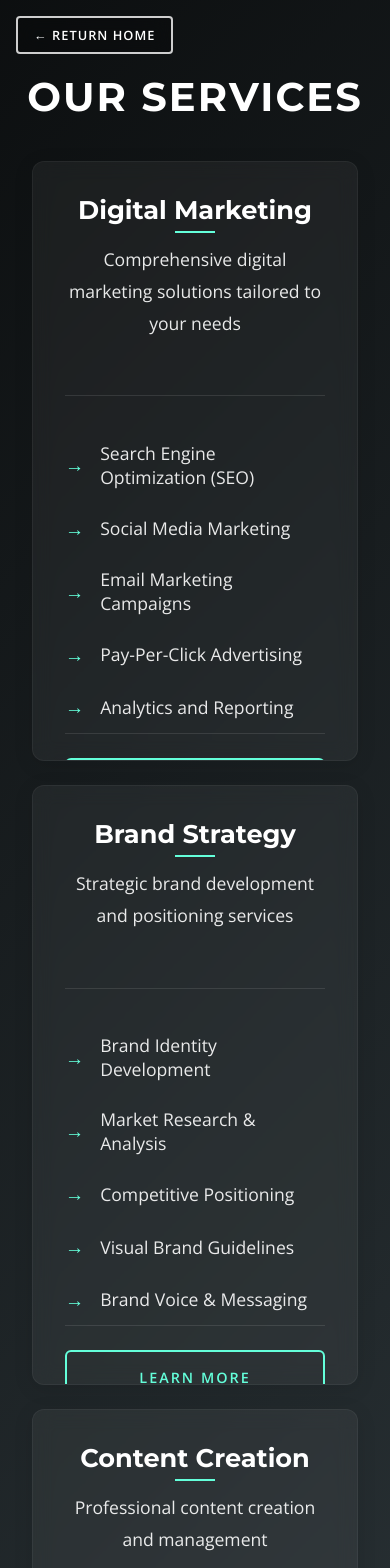
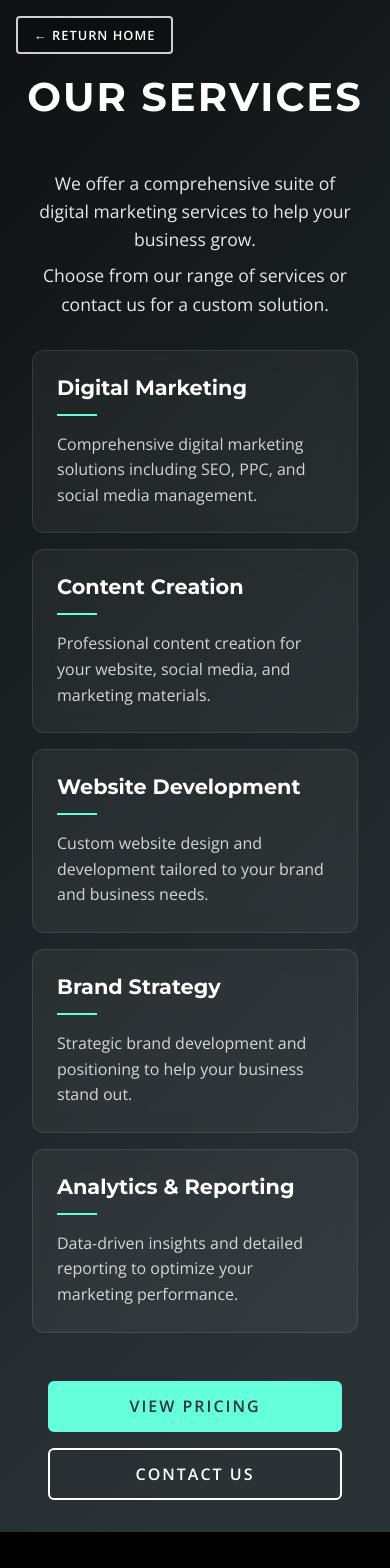
Before and after one commit to Dooblr/modus-marketing, a React (Vite) app: page /services in a window 390 px wide. Shown: the top 1568 px of the page. After the commit the page ends 1532 px from the top, so only its background shows below. Built offline with nearby package versions, Linux system fonts and the light colour scheme.

Commit message:
Update services and pricing page

```diff
--- a/src/App.scss
+++ b/src/App.scss
@@ -306,49 +306,57 @@ body {
 }
 
 .services-page {
-  .services-grid {
-    display: grid;
-    grid-template-columns: repeat(3, 1fr);
-    gap: 2.5rem;
-    padding: 2rem;
-    max-width: 1400px;
+  .services-content {
+    max-width: 1200px;
     width: 100%;
     margin: 0 auto;
+    padding: 2rem;
 
-    .service-card {
-      background: $card-bg;
+    .services-description {
+      text-align: center;
+      margin-bottom: 4rem;
+
+      p {
+        font-size: 1.2rem;
+        color: rgba($white, 0.9);
+        line-height: 1.6;
+        margin: 0.5rem 0;
+      }
+    }
+
+    .services-list {
+      display: grid;
+      grid-template-columns: repeat(auto-fit, minmax(300px, 1fr));
+      gap: 2rem;
+      margin-bottom: 4rem;
+
+      .service-item {
+        background: rgba($white, 0.05);
+        border: 1px solid rgba($white, 0.1);
         border-radius: 12px;
-      padding: 2.5rem;
-      text-align: center;
-      transition: all 0.4s cubic-bezier(0.4, 0, 0.2, 1);
+        padding: 2rem;
+        transition: all 0.3s cubic-bezier(0.4, 0, 0.2, 1);
         backdrop-filter: blur(10px);
-      position: relative;
-      overflow: hidden;
-      border: 1px solid rgba($white, 0.05);
-      box-shadow: 0 4px 20px rgba($black, 0.1);
-      height: 600px;
-      display: flex;
-      flex-direction: column;
 
         &:hover {
-        transform: translateY(-8px);
-        background: $hover-bg;
+          transform: translateY(-5px);
+          background: rgba($white, 0.08);
           border-color: rgba($accent, 0.2);
         }
 
         h3 {
           font-family: 'Montserrat', sans-serif;
-        font-size: 1.8rem;
-        margin-bottom: 1.2rem;
+          font-size: 1.5rem;
           color: $white;
+          margin-bottom: 1rem;
           position: relative;
+          padding-bottom: 1rem;
 
           &::after {
             content: '';
             position: absolute;
-          bottom: -8px;
-          left: 50%;
-          transform: translateX(-50%);
+            bottom: 0;
+            left: 0;
             width: 40px;
             height: 2px;
             background: $accent;
@@ -361,96 +369,51 @@ body {
         }
 
         p {
-        font-family: 'Open Sans', sans-serif;
-        color: rgba($white, 0.9);
-        line-height: 1.8;
-        margin-bottom: 1.5rem;
+          color: rgba($white, 0.8);
+          line-height: 1.6;
           font-size: 1.1rem;
-      }
-
-      .service-details {
-        text-align: left;
-        margin-top: 2rem;
-        padding-top: 2rem;
-        border-top: 1px solid rgba($white, 0.1);
-        display: flex;
-        flex-direction: column;
-        flex: 1;
-
-        ul {
-          list-style: none;
-          padding: 0;
-          margin: 0;
-          flex: 1;
-
-          li {
-            color: rgba($white, 0.9);
-            padding: 0.8rem 0;
-            font-family: 'Open Sans', sans-serif;
-            display: flex;
-            align-items: center;
-            font-size: 1.1rem;
-
-            &::before {
-              content: "→";
-              margin-right: 1rem;
-              color: $accent;
-              font-size: 1.2rem;
-              transition: transform 0.3s ease;
-            }
-
-            &:hover::before {
-              transform: translateX(5px);
         }
       }
     }
 
-        .learn-more-section {
-          margin-top: auto;
-          padding-top: 1.5rem;
-          border-top: 1px solid rgba($white, 0.1);
-          text-align: center;
+    .action-buttons {
+      display: flex;
+      justify-content: center;
+      gap: 2rem;
+      margin-top: 3rem;
 
-          a {
-            width: 100%;
-            display: block;
+      .action-button {
+        font-family: 'Open Sans', sans-serif;
+        font-size: 1.1rem;
+        padding: 1rem 2.5rem;
+        border-radius: 6px;
+        border: 2px solid;
+        cursor: pointer;
+        transition: all 0.3s ease;
+        text-transform: uppercase;
+        letter-spacing: 2px;
+        font-weight: 600;
+        min-width: 200px;
+
+        &.pricing-button {
+          background: $accent;
+          border-color: $accent;
+          color: $gunmetal;
+
+          &:hover {
+            background: transparent;
+            color: $accent;
+          }
         }
 
-          .learn-more-btn {
-            width: 100%;
-            font-size: 0.9rem;
-            padding: 1rem;
+        &.contact-button {
           background: transparent;
-            border: 2px solid $accent;
-            color: $accent;
-            border-radius: 6px;
-            font-family: 'Open Sans', sans-serif;
-            font-weight: 600;
-            text-transform: uppercase;
-            letter-spacing: 2px;
-            cursor: pointer;
-            transition: all 0.3s cubic-bezier(0.4, 0, 0.2, 1);
-            position: relative;
-            z-index: 1;
-
-            &::before {
-              content: '';
-              position: absolute;
-              top: 0;
-              left: 0;
-              width: 0;
-              height: 100%;
-              background: $accent;
-              transition: width 0.3s ease;
-              z-index: -1;
-            }
+          border-color: $white;
+          color: $white;
 
           &:hover {
+            background: $white;
             color: $gunmetal;
-
-              &::before {
-                width: 100%;
-              }
           }
         }
       }
@@ -458,62 +421,47 @@ body {
   }
 }
 
-  .services-banner {
-    width: 100%;
-    background: linear-gradient(
-      45deg,
-      rgba($gunmetal, 0.95),
-      rgba($black, 0.95)
-    );
-    padding: 4rem 2rem;
-    text-align: center;
-    margin-top: 3rem;
+@media (max-width: 768px) {
+  .services-page {
+    .services-content {
+      padding: 1rem;
 
-    h2 {
-      font-family: 'Montserrat', sans-serif;
-      font-size: 2.5rem;
-      color: $white;
-      margin-bottom: 1rem;
+      .services-description {
+        margin-bottom: 2rem;
+
+        p {
+          font-size: 1.1rem;
+        }
+      }
+
+      .services-list {
+        grid-template-columns: 1fr;
+        gap: 1rem;
+        margin-bottom: 2rem;
+
+        .service-item {
+          padding: 1.5rem;
+
+          h3 {
+            font-size: 1.3rem;
           }
 
           p {
-      font-family: 'Open Sans', sans-serif;
-      color: rgba($white, 0.8);
-      font-size: 1.2rem;
-      max-width: 600px;
-      margin: 0 auto;
-      line-height: 1.6;
+            font-size: 1rem;
           }
         }
       }
 
-// Update responsive styles
-@media (max-width: 1024px) {
-  .services-page {
-    .services-grid {
-      grid-template-columns: repeat(2, 1fr);
-      padding: 1.5rem;
-      gap: 1.5rem;
+      .action-buttons {
+        flex-direction: column;
+        gap: 1rem;
+        padding: 0 1rem;
 
-      .service-card {
-        padding: 1.5rem;
-      }
-    }
-  }
-}
-
-@media (max-width: 768px) {
-  .services-page {
-    .services-grid {
-      grid-template-columns: 1fr;
-      padding: 1rem;
-      gap: 1.5rem;
-
-      .service-card {
-        padding: 2rem;
-
-        h3 {
-          font-size: 1.6rem;
+        .action-button {
+          width: 100%;
+          min-width: unset;
+          font-size: 1rem;
+          padding: 0.8rem 1.5rem;
         }
       }
     }
@@ -951,8 +899,17 @@ body {
 
       &:hover {
         background: rgba($gunmetal, 0.3);
-        transform: translateX(5px);
         border-color: rgba($accent, 0.2);
+      }
+
+      &.highlighted {
+        background: rgba($accent, 0.1);
+        border-color: rgba($accent, 0.3);
+        box-shadow: 0 0 15px rgba($accent, 0.1);
+
+        .feature-content .feature-header h3 {
+          color: $accent;
+        }
       }
 
       .feature-content {
@@ -960,6 +917,7 @@ body {
         display: flex;
         flex-direction: column;
         justify-content: center;
+        text-align: center;
 
         .feature-header {
           margin: 0;
--- a/src/components/FeatureItem.tsx
+++ b/src/components/FeatureItem.tsx
@@ -2,13 +2,13 @@ import { motion } from "framer-motion";
 
 interface FeatureItemProps {
   feature: string;
+  highlighted?: boolean;
 }
 
 const itemVariants = {
-  hidden: { opacity: 0, x: -20 },
+  hidden: { opacity: 0 },
   visible: {
     opacity: 1,
-    x: 0,
     transition: {
       duration: 0.3,
       ease: "easeOut"
@@ -16,7 +16,6 @@ const itemVariants = {
   },
   exit: {
     opacity: 0,
-    x: 20,
     transition: {
       duration: 0.2,
       ease: "easeIn"
@@ -24,10 +23,10 @@ const itemVariants = {
   }
 };
 
-export default function FeatureItem({ feature }: FeatureItemProps) {
+export default function FeatureItem({ feature, highlighted = false }: FeatureItemProps) {
   return (
     <motion.div
-      className="feature-card"
+      className={`feature-card ${highlighted ? 'highlighted' : ''}`}
       variants={itemVariants}
       initial="hidden"
       animate="visible"
--- a/src/pages/Pricing.tsx
+++ b/src/pages/Pricing.tsx
@@ -17,74 +17,83 @@ const containerVariants = {
   exit: { opacity: 0 }
 };
 
-const itemVariants = {
-  hidden: { opacity: 0, y: 20 },
-  visible: {
-    opacity: 1,
-    y: 0,
-    transition: {
-      duration: 0.3
-    }
-  },
-  exit: {
-    opacity: 0,
-    y: -20,
-    transition: {
-      duration: 0.2
-    }
-  }
-};
-
 interface Plan {
   name: string;
   displayName: string;
   features: string[];
 }
 
+// All possible features across all plans
+const ALL_FEATURES = [
+  'Customized Website',
+  'Social Media Management',
+  'Content Creation',
+  'Increased Pages, Content, and Edits',
+  'Ad Campaigns (PPC)',
+  'Advanced Analytics',
+  'Priority Support',
+  'A/B Testing',
+  'SEO',
+  'Email Marketing',
+  'Unlimited Pages, Content, and Edits',
+  'Monthly Strategy Sessions',
+  'Dedicated White Glove Service'
+];
+
+// Base features included in the Essential plan
+const ESSENTIAL_FEATURES = [
+  'Customized Website',
+  'Social Media Management',
+  'Content Creation'
+];
+
+// Professional plan includes all Essential features plus its own
+const PROFESSIONAL_FEATURES = [
+  ...ESSENTIAL_FEATURES,
+  'Increased Pages, Content, and Edits',
+  'Ad Campaigns (PPC)',
+  'Advanced Analytics',
+  'Priority Support',
+  'A/B Testing',
+  'SEO',
+  'Email Marketing'
+];
+
+// Enterprise plan includes all Professional features plus its own
+const ENTERPRISE_FEATURES = [
+  ...PROFESSIONAL_FEATURES,
+  'Unlimited Pages, Content, and Edits',
+  'Monthly Strategy Sessions',
+  'Dedicated White Glove Service'
+];
+
 const PLANS: Plan[] = [
   {
-    name: 'Starter',
-    displayName: 'Essentials',
-    features: [
-      'Basic Marketing Tools',
-      'Social Media Management',
-      'Content Creation',
-      'Monthly Analytics Report',
-      'Email Support'
-    ]
+    name: 'Essential',
+    displayName: 'Essential',
+    features: ESSENTIAL_FEATURES
   },
   {
-    name: 'Scale-Up',
+    name: 'Professional',
     displayName: 'Professional',
-    features: [
-      'Advanced Analytics',
-      'Email Campaigns',
-      'SEO Optimization',
-      'Content Strategy',
-      'Social Media Strategy',
-      'Priority Support',
-      'Weekly Reports'
-    ]
+    features: PROFESSIONAL_FEATURES
   },
   {
     name: 'Enterprise',
     displayName: 'Enterprise',
-    features: [
-      'Full Service Suite',
-      'Custom Strategy',
-      'Priority Support',
-      'White Label Solutions',
-      'Dedicated Account Team',
-      'Custom Development',
-      'Market Research',
-      'Competitor Analysis',
-      'Monthly Strategy Sessions'
-    ]
+    features: ENTERPRISE_FEATURES
   }
 ];
 
 export default function Pricing() {
   const [selectedPlan, setSelectedPlan] = useState<Plan>(PLANS[1]); // Start with Professional
+
+  const isFeatureHighlighted = (feature: string) => {
+    // if (feature === 'Increased Pages, Content, and Edits' && selectedPlan.name === 'Enterprise') {
+    //   return true; // Don't highlight "Increased" when "Unlimited" is selected
+    // }
+    return selectedPlan.features.includes(feature);
+  };
 
   return (
     <motion.div
@@ -128,8 +137,12 @@ export default function Pricing() {
           }}
         >
           <AnimatePresence mode="wait">
-            {selectedPlan.features.map((feature) => (
-              <FeatureItem key={feature} feature={feature} />
+            {ALL_FEATURES.map((feature) => (
+              <FeatureItem
+                key={feature}
+                feature={feature}
+                highlighted={isFeatureHighlighted(feature)}
+              />
             ))}
           </AnimatePresence>
         </motion.div>
--- a/src/pages/Services.tsx
+++ b/src/pages/Services.tsx
@@ -3,18 +3,16 @@ import HomeButton from "../components/HomeButton";
 import { Link } from "react-router-dom";
 
 const containerVariants = {
-  hidden: { opacity: 0, x: '100%' },
+  hidden: { opacity: 0 },
   visible: {
     opacity: 1,
-    x: 0,
     transition: {
-      type: "tween",
-      ease: "easeInOut",
       when: "beforeChildren",
-      staggerChildren: 0.1
+      staggerChildren: 0.1,
+      duration: 0.3
     }
   },
-  exit: { opacity: 0, x: '-100%' }
+  exit: { opacity: 0 }
 };
 
 const itemVariants = {
@@ -22,49 +20,26 @@ const itemVariants = {
   visible: { opacity: 1, y: 0 }
 };
 
-interface ServiceDetail {
-  title: string;
-  description: string;
-  details: string[];
-  learnMorePath: string;
-}
-
-const servicesData: ServiceDetail[] = [
+const services = [
   {
     title: "Digital Marketing",
-    description: "Comprehensive digital marketing solutions tailored to your needs",
-    details: [
-      "Search Engine Optimization (SEO)",
-      "Social Media Marketing",
-      "Email Marketing Campaigns",
-      "Pay-Per-Click Advertising",
-      "Analytics and Reporting"
-    ],
-    learnMorePath: "/services/digitalmarketing"
+    description: "Comprehensive digital marketing solutions including SEO, PPC, and social media management."
+  },
+  {
+    title: "Content Creation",
+    description: "Professional content creation for your website, social media, and marketing materials."
+  },
+  {
+    title: "Website Development",
+    description: "Custom website design and development tailored to your brand and business needs."
   },
   {
     title: "Brand Strategy",
-    description: "Strategic brand development and positioning services",
-    details: [
-      "Brand Identity Development",
-      "Market Research & Analysis",
-      "Competitive Positioning",
-      "Visual Brand Guidelines",
-      "Brand Voice & Messaging"
-    ],
-    learnMorePath: "/services/brandstrategy"
+    description: "Strategic brand development and positioning to help your business stand out."
   },
   {
-    title: "Content Creation",
-    description: "Professional content creation and management",
-    details: [
-      "Website Copy & Blog Posts",
-      "Social Media Content",
-      "Video Production",
-      "Infographics & Visual Content",
-      "Content Strategy Planning"
-    ],
-    learnMorePath: "/services/contentcreation"
+    title: "Analytics & Reporting",
+    description: "Data-driven insights and detailed reporting to optimize your marketing performance."
   }
 ];
 
@@ -80,55 +55,50 @@ export default function Services() {
       <HomeButton />
       <h1>Our Services</h1>
 
-      <motion.div className="services-grid" variants={itemVariants}>
-        {servicesData.map((service, index) => (
+      <motion.div
+        className="services-content"
+        variants={itemVariants}
+      >
+        <div className="services-description">
+          <p>We offer a comprehensive suite of digital marketing services to help your business grow.</p>
+          <p>Choose from our range of services or contact us for a custom solution.</p>
+        </div>
+
+        <div className="services-list">
+          {services.map((service, index) => (
             <motion.div
               key={service.title}
-            className="service-card"
+              className="service-item"
               initial={{ opacity: 0, y: 20 }}
               animate={{ opacity: 1, y: 0 }}
               transition={{ delay: index * 0.1 }}
             >
               <h3>{service.title}</h3>
               <p>{service.description}</p>
+            </motion.div>
+          ))}
+        </div>
 
-            <motion.div
-              className="service-details"
-              initial={{ opacity: 0 }}
-              animate={{ opacity: 1 }}
-              transition={{ delay: 0.2 }}
-            >
-              <ul>
-                {service.details.map((detail, i) => (
-                  <motion.li
-                    key={i}
-                    initial={{ opacity: 0, x: -20 }}
-                    animate={{ opacity: 1, x: 0 }}
-                    transition={{ delay: i * 0.1 + 0.3 }}
-                  >
-                    {detail}
-                  </motion.li>
-                ))}
-              </ul>
-              <motion.div
-                className="learn-more-section"
-                initial={{ opacity: 0 }}
-                animate={{ opacity: 1 }}
-                transition={{ delay: 0.5 }}
-              >
-                <Link to={service.learnMorePath}>
+        <div className="action-buttons">
+          <Link to="/pricing">
             <motion.button
-                    className="learn-more-btn"
+              className="action-button pricing-button"
               whileHover={{ scale: 1.05 }}
               whileTap={{ scale: 0.95 }}
             >
-                    Learn More
+              View Pricing
             </motion.button>
           </Link>
-              </motion.div>
-            </motion.div>
-          </motion.div>
-        ))}
+          <Link to="/contact">
+            <motion.button
+              className="action-button contact-button"
+              whileHover={{ scale: 1.05 }}
+              whileTap={{ scale: 0.95 }}
+            >
+              Contact Us
+            </motion.button>
+          </Link>
+        </div>
       </motion.div>
     </motion.div>
   );
```
Lines whose indentation alone changed are shown as unchanged.
